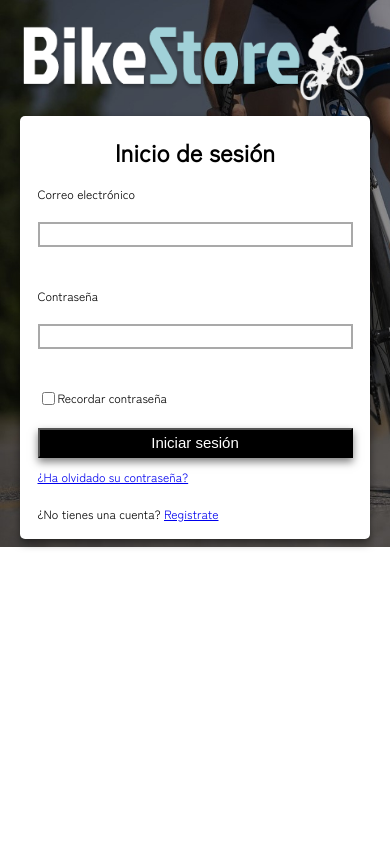
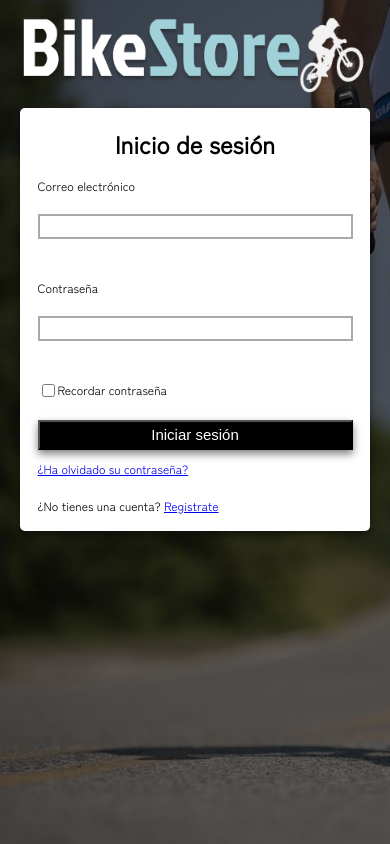
Before and after one commit to SebastianRodP/BikeStorePAGE, a React (Vite) app in the folder Frontend/: page /inicio in a window 390 px wide. Built offline with nearby package versions, Linux system fonts and the light colour scheme.

Commit message:
responsive inicio

```diff
--- a/Frontend/src/Components/Inicio_sesion/inisesion.css
+++ b/Frontend/src/Components/Inicio_sesion/inisesion.css
@@ -2,21 +2,22 @@
 @import url('https://fonts.gstatic.com');
 @import url('https://fonts.googleapis.com/css2?family=Zen+Kaku+Gothic+New&display=swap');
 @import url('https://fonts.googleapis.com/css2?family=Zen+Kaku+Gothic+New&display=swap');
+
+body, html{height: 100%;
+width: 100%;}
 
 body{
 background-image: url(../../assets/img/imgInicioRegistro/fondo.jpg);
 background-size: cover;
 background-repeat: repeat;
 font-family: "Zen Kaku Gothic New", sans-serif;
-}
+margin: 0;
+padding: 0;}
 
 .reccontra {
-  margin-top: 0px;
-  display: flex;
+display: flex;
   flex-direction: row;
-  margin-bottom: 20px;
-}
-
+  margin-bottom: 20px;}
 
 .nombre {
   margin-bottom: 20px;
@@ -39,7 +40,7 @@ font-family: "Zen Kaku Gothic New", sans-serif;
 }
 
 .boton {
-  height: 30px;
+  height: 40px;
   width: 320px;
   background-color: black;
   color: white;
@@ -60,14 +61,18 @@ font-family: "Zen Kaku Gothic New", sans-serif;
 	flex-direction: column;
 	box-shadow: 0 4px 8px rgba(0, 0, 0, 0.5);
 	border-radius: 5px;
+  margin: auto;
 }
 
 .inpus {
+  width: 100%;
 	min-width: 315px;
 	border: solid 2px darkgray;
 	box-sizing: border-box;
 	align-items: center;
 	font-size: 16px;
+  padding: 8px;
+  margin-bottom: 10px;
 }
 
 .n {
@@ -123,3 +128,14 @@ font-family: "Zen Kaku Gothic New", sans-serif;
   }
 
 }
+@media (max-width: 992px) {
+  body {
+    font-size: 14px;
+  }
+}
+
+@media (max-width: 768px) {
+  body {
+    font-size: 12px;
+  }
+}
```
